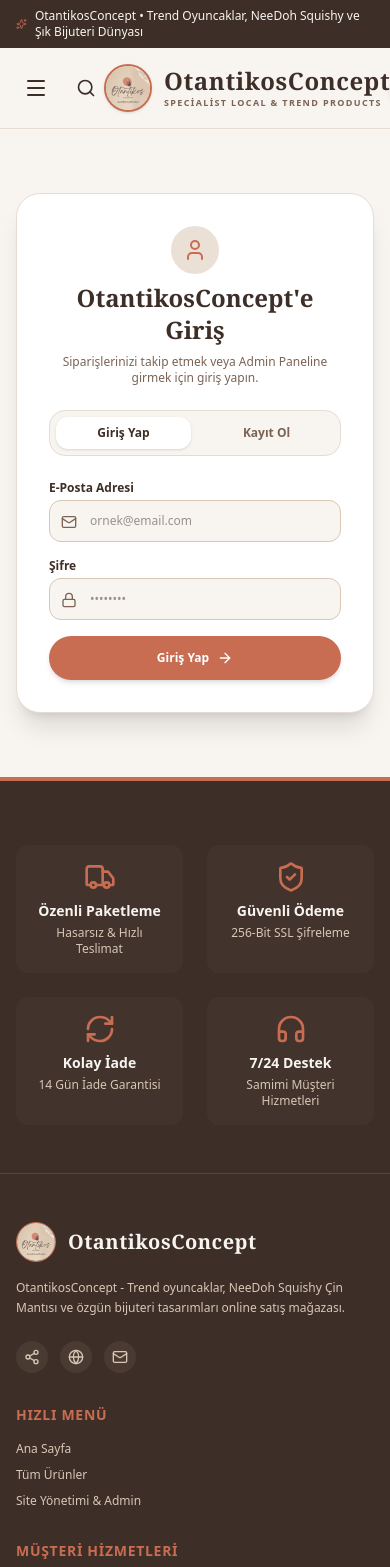
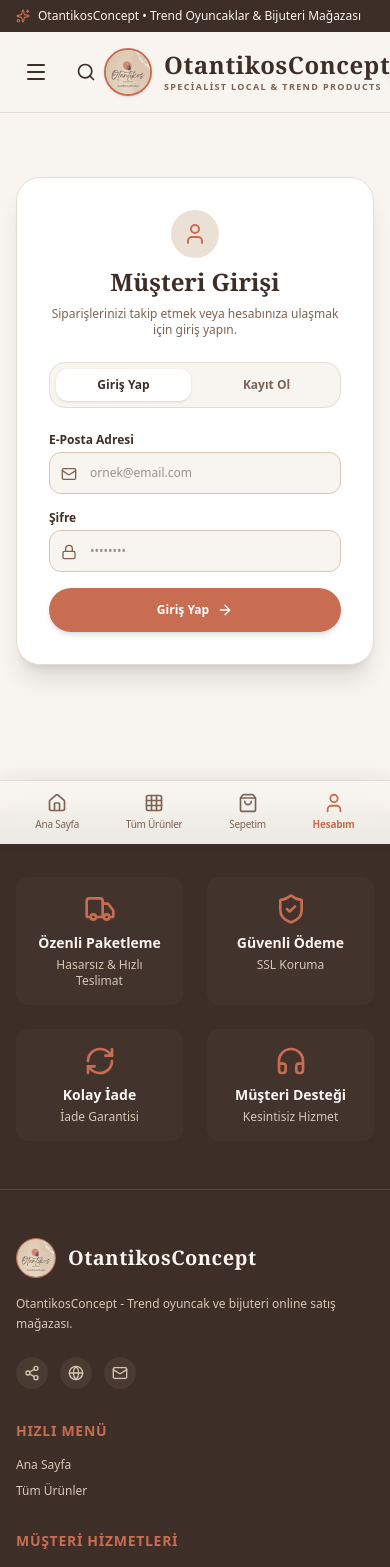
Before and after one commit to Iam-Hako/OtantikosConcept, a Next.js app: page /hesabim in a window 390 px wide. Shown: the top 1567 px of the page. Built offline with nearby package versions, Linux system fonts and the light colour scheme.

Commit message:
Fix AI scenario text remove public admin links and add mobile bottom nav bar

```diff
--- a/src/app/layout.tsx
+++ b/src/app/layout.tsx
@@ -16,6 +16,8 @@
   },
 };
 
+import MobileNav from "@/components/MobileNav";
+
 export default function RootLayout({
   children,
 }: Readonly<{
@@ -27,8 +29,9 @@
         <AuthProvider>
           <CartProvider>
             <Header />
-            <main className="flex-1">{children}</main>
+            <main className="flex-1 pb-20 md:pb-0">{children}</main>
             <Footer />
+            <MobileNav />
           </CartProvider>
         </AuthProvider>
       </body>
--- a/src/app/page.tsx
+++ b/src/app/page.tsx
@@ -130,7 +130,7 @@
             </Link>
           </div>
 
-          <div className="grid grid-cols-1 sm:grid-cols-2 lg:grid-cols-3 gap-6">
+          <div className="grid grid-cols-2 sm:grid-cols-2 lg:grid-cols-3 gap-3 sm:gap-6">
             {products.map((product) => (
               <ProductCard key={product.id} product={product} />
             ))}
--- a/src/components/Footer.tsx
+++ b/src/components/Footer.tsx
@@ -7,7 +7,7 @@
 import { useAuth } from "@/context/AuthContext";
 
 export default function Footer() {
-  const { siteTexts } = useAuth();
+  const { siteTexts, isAdmin } = useAuth();
 
   return (
     <footer className="bg-[#3E2E28] text-[#F8F5F0] pt-16 pb-12 border-t-4 border-[#C86D51]">
@@ -22,17 +22,17 @@
           <div className="flex flex-col items-center p-4 rounded-xl bg-[#4A3B32]/40">
             <ShieldCheck className="w-8 h-8 text-[#C86D51] mb-2" />
             <h4 className="text-sm font-semibold">{siteTexts?.footer?.trust2Title || "Güvenli Ödeme"}</h4>
-            <p className="text-xs text-[#D8C7B5] mt-1">{siteTexts?.footer?.trust2Desc || "256-Bit SSL Şifreleme"}</p>
+            <p className="text-xs text-[#D8C7B5] mt-1">{siteTexts?.footer?.trust2Desc || "SSL Koruma"}</p>
           </div>
           <div className="flex flex-col items-center p-4 rounded-xl bg-[#4A3B32]/40">
             <RefreshCw className="w-8 h-8 text-[#C86D51] mb-2" />
             <h4 className="text-sm font-semibold">{siteTexts?.footer?.trust3Title || "Kolay İade"}</h4>
-            <p className="text-xs text-[#D8C7B5] mt-1">{siteTexts?.footer?.trust3Desc || "14 Gün İade Garantisi"}</p>
+            <p className="text-xs text-[#D8C7B5] mt-1">{siteTexts?.footer?.trust3Desc || "İade Garantisi"}</p>
           </div>
           <div className="flex flex-col items-center p-4 rounded-xl bg-[#4A3B32]/40">
             <Headphones className="w-8 h-8 text-[#C86D51] mb-2" />
-            <h4 className="text-sm font-semibold">{siteTexts?.footer?.trust4Title || "7/24 Destek"}</h4>
-            <p className="text-xs text-[#D8C7B5] mt-1">{siteTexts?.footer?.trust4Desc || "Samimi Müşteri Hizmetleri"}</p>
+            <h4 className="text-sm font-semibold">{siteTexts?.footer?.trust4Title || "Müşteri Desteği"}</h4>
+            <p className="text-xs text-[#D8C7B5] mt-1">{siteTexts?.footer?.trust4Desc || "Kesintisiz Hizmet"}</p>
           </div>
         </div>
       </div>
@@ -49,7 +49,7 @@
             <span className="font-serif text-xl font-bold tracking-wide">OtantikosConcept</span>
           </div>
           <p className="text-xs text-[#D8C7B5] leading-relaxed">
-            {siteTexts?.footer?.brandDescription || "OtantikosConcept - Trend oyuncaklar, NeeDoh Squishy Çin Mantısı ve özgün bijuteri tasarımları."}
+            {siteTexts?.footer?.brandDescription || "OtantikosConcept - Trend oyuncak ve bijuteri online satış mağazası."}
           </p>
           <div className="flex items-center gap-3 pt-2">
             <a href="#" className="w-8 h-8 rounded-full bg-[#4A3B32] flex items-center justify-center text-[#D8C7B5] hover:text-[#C86D51] hover:bg-white transition" title="Paylaş">
@@ -72,7 +72,9 @@
           <ul className="space-y-2.5 text-xs text-[#D8C7B5]">
             <li><Link href="/" className="hover:text-white transition">{siteTexts?.header?.navHome || "Ana Sayfa"}</Link></li>
             <li><Link href="/urunler" className="hover:text-white transition">{siteTexts?.header?.navAllProducts || "Tüm Ürünler"}</Link></li>
-            <li><Link href="/admin" className="hover:text-white transition font-medium">{siteTexts?.header?.adminButton || "Yönetici Paneli"}</Link></li>
+            {isAdmin && (
+              <li><Link href="/admin" className="hover:text-white transition font-medium text-[#C86D51]">{siteTexts?.header?.adminButton || "Yönetici Paneli"}</Link></li>
+            )}
           </ul>
         </div>
 
@@ -112,9 +114,11 @@
 
       <div className="max-w-7xl mx-auto px-4 sm:px-6 lg:px-8 pt-8 border-t border-[#5A453C] flex flex-col md:flex-row justify-between items-center text-xs text-[#D8C7B5] gap-4">
         <p>{siteTexts?.footer?.copyrightText || `© ${new Date().getFullYear()} OtantikosConcept. Tüm hakları saklıdır.`}</p>
-        <div className="flex items-center gap-3 font-mono text-[10px] uppercase bg-[#4A3B32] px-3 py-1.5 rounded-md text-[#D8C7B5]">
-          <span>{siteTexts?.footer?.paymentMethodsBadge || "💳 Visa / Mastercard / Troy / Iyzico / Stripe Uyumlu"}</span>
-        </div>
+        {siteTexts?.footer?.paymentMethodsBadge ? (
+          <div className="flex items-center gap-3 font-mono text-[10px] uppercase bg-[#4A3B32] px-3 py-1.5 rounded-md text-[#D8C7B5]">
+            <span>{siteTexts.footer.paymentMethodsBadge}</span>
+          </div>
+        ) : null}
       </div>
     </footer>
   );
--- a/src/components/Header.tsx
+++ b/src/components/Header.tsx
@@ -41,16 +41,16 @@
       <div className="bg-[#3E2E28] text-[#F8F5F0] text-xs py-2 px-4">
         <div className="max-w-7xl mx-auto flex justify-between items-center">
           <div className="flex items-center gap-2">
-            <Sparkles className="w-3.5 h-3.5 text-[#C86D51] animate-pulse" />
+            <Sparkles className="w-3.5 h-3.5 text-[#C86D51]" />
             <span>{siteTexts?.header?.topbarText || settings.announcementText}</span>
           </div>
-          <div className="hidden md:flex items-center gap-6 text-[11px] text-[#D8C7B5]">
-            <span className="flex items-center gap-1"><Truck className="w-3 h-3" /> Hızlı & Özenli Teslimat</span>
-            <span className="flex items-center gap-1"><ShieldCheck className="w-3 h-3" /> %100 Orijinal Ürünler</span>
+          <div className="hidden md:flex items-center gap-4 text-xs text-[#D8C7B5]">
             {user ? (
               <span className="text-white font-medium">Hoş geldin, {user.name}</span>
             ) : (
-              <Link href="/hesabim" className="hover:text-white transition">Giriş Yap / Kayıt Ol</Link>
+              <Link href="/hesabim" className="hover:text-white transition font-medium">
+                Giriş Yap / Kayıt Ol
+              </Link>
             )}
           </div>
         </div>
--- /dev/null
+++ b/src/components/MobileNav.tsx
@@ -0,0 +1,84 @@
+"use client";
+
+import React from "react";
+import Link from "next/link";
+import { usePathname } from "next/navigation";
+import { Home, Grid, ShoppingBag, User, ShieldAlert } from "lucide-react";
+import { useCart } from "@/context/CartContext";
+import { useAuth } from "@/context/AuthContext";
+
+export default function MobileNav() {
+  const pathname = usePathname();
+  const { totalItems } = useCart();
+  const { user, isAdmin, siteTexts } = useAuth();
+
+  // Admin paneli rotalarında mobil navigasyon gösterilmesin
+  if (pathname?.startsWith("/admin")) {
+    return null;
+  }
+
+  const navItems = [
+    {
+      label: siteTexts?.header?.navHome || "Ana Sayfa",
+      href: "/",
+      icon: Home,
+      exact: true,
+    },
+    {
+      label: siteTexts?.header?.navAllProducts || "Ürünler",
+      href: "/urunler",
+      icon: Grid,
+      exact: false,
+    },
+    {
+      label: siteTexts?.header?.cartLabel || "Sepetim",
+      href: "/sepet",
+      icon: ShoppingBag,
+      exact: false,
+      badge: totalItems > 0 ? totalItems : null,
+    },
+    {
+      label: isAdmin ? "Admin" : user ? user.name : (siteTexts?.header?.accountLabel || "Hesabım"),
+      href: isAdmin ? "/admin" : "/hesabim",
+      icon: isAdmin ? ShieldAlert : User,
+      exact: false,
+    },
+  ];
+
+  return (
+    <nav className="fixed bottom-0 left-0 right-0 z-40 bg-[#F8F5F0]/95 backdrop-blur-md border-t border-[#E6DCD3] md:hidden shadow-[0_-4px_16px_rgba(62,46,40,0.08)] py-2 px-3">
+      <div className="flex items-center justify-around max-w-md mx-auto">
+        {navItems.map((item) => {
+          const isActive = item.exact
+            ? pathname === item.href
+            : pathname?.startsWith(item.href);
+          const Icon = item.icon;
+
+          return (
+            <Link
+              key={item.href}
+              href={item.href}
+              className={`relative flex flex-col items-center justify-center py-1 px-3 rounded-xl transition-all duration-200 ${
+                isActive
+                  ? "text-[#C86D51] font-bold"
+                  : "text-[#7C6354] hover:text-[#3E2E28]"
+              }`}
+            >
+              <div className="relative">
+                <Icon className={`w-5 h-5 ${isActive ? "scale-110" : ""}`} />
+                {item.badge !== null && item.badge !== undefined && (
+                  <span className="absolute -top-1.5 -right-2.5 bg-[#C86D51] text-white text-[10px] font-bold w-4 h-4 rounded-full flex items-center justify-center border border-white animate-pulse">
+                    {item.badge}
+                  </span>
+                )}
+              </div>
+              <span className="text-[10px] mt-1 tracking-tight truncate max-w-[64px]">
+                {item.label}
+              </span>
+            </Link>
+          );
+        })}
+      </div>
+    </nav>
+  );
+}
--- a/src/data/siteTexts.ts
+++ b/src/data/siteTexts.ts
@@ -178,30 +178,30 @@
 
 export const DEFAULT_SITE_TEXTS: SiteTexts = {
   header: {
-    topbarText: "OtantikosConcept • Trend Oyuncaklar, NeeDoh Squishy ve Şık Bijuteri Dünyası",
-    topbarShipping: "Hızlı & Özenli Teslimat",
-    topbarOriginal: "%100 Orijinal Ürünler",
+    topbarText: "OtantikosConcept • Trend Oyuncaklar & Bijuteri Mağazası",
+    topbarShipping: "",
+    topbarOriginal: "",
     topbarWelcome: "Hoş geldin",
     topbarLogin: "Giriş Yap / Kayıt Ol",
-    searchPlaceholder: "Ürün, squishy veya bijuteri ara...",
+    searchPlaceholder: "Ürün veya bijuteri ara...",
     navHome: "Ana Sayfa",
     navAllProducts: "Tüm Ürünler",
     navSquishy: "Trend Oyuncak & Squishy",
     navJewelry: "Bijuteri & Takı",
-    adminButton: "Site Yönetimi & Admin",
+    adminButton: "Yönetici Paneli",
     accountLabel: "Hesabım",
     cartLabel: "Sepetim",
   },
   hero: {
-    badge: "✨ Bijuteri & Trend Squishy Dünyası",
+    badge: "Bijuteri & Trend Oyuncak Mağazası",
     title: "Trend Oyuncaklar & Özgün",
     highlightTitle: "Bijuteri Koleksiyonu",
-    description: "NeeDoh Squishy Çin Mantısı, stres oyuncakları, trend hediyelikler ve göz alıcı bijuteri takı tasarımları tek adreste!",
+    description: "NeeDoh Squishy Çin Mantısı, stres oyuncakları ve göz alıcı bijuteri takı tasarımları OtantikosConcept'te!",
     buttonText: "Koleksiyonu Keşfet",
     adminButtonText: "Tüm Metinleri Düzenle & Ürün Ekle",
     cardBadgeTitle: "OtantikosConcept",
-    cardBadgeSub: "Specialist Local & Trend Products",
-    cardBadgeDesc: "NeeDoh Squishy Çin Mantısı, stres oyuncakları ve trend bijuteri takı tasarımları.",
+    cardBadgeSub: "Trend Products & Jewelry",
+    cardBadgeDesc: "NeeDoh Squishy Çin Mantısı ve özgün bijuteri takı tasarımları.",
   },
   categoriesSection: {
     badge: "Popüler Kategoriler",
@@ -214,8 +214,8 @@
     title: "Yeni Ürünler",
     seeAllLink: "Tümünü Gör",
     subtitle: "En çok tercih edilen trend oyuncaklar ve bijuteri tasarımları",
-    emptyCatalogTitle: "Henüz Ürün Eklenmedi",
-    emptyCatalogDesc: "Mağazanız şu an satışa hazır! Yönetici panelinden ilk ürünlerinizi ekleyebilirsiniz.",
+    emptyCatalogTitle: "Yakında Yeni Ürünlerimizle Buradayız!",
+    emptyCatalogDesc: "Koleksiyonumuz hazırlanıyor, çok yakında harika ürünlerimizle hizmetinizde olacağız.",
     emptyCatalogAdminAction: "+ Yönetici Panelinden Ürün Ekle",
   },
   productCard: {
@@ -248,9 +248,9 @@
     variantLabel: "Varyant Seçimi:",
     addToCartButton: "Sepete Ekle",
     buyNowButton: "Hemen Satın Al",
-    badgeFastShipping: "Özenli & Hızlı Kargo",
-    badgeOriginal: "%100 Orijinal Ürün Garantisi",
-    badgeEasyReturn: "14 Gün İade Garantisi",
+    badgeFastShipping: "Özenli Kargo",
+    badgeOriginal: "Orijinal Ürün",
+    badgeEasyReturn: "Kolay İade",
     descriptionTab: "Ürün Açıklaması",
     detailsTab: "Teknik Detaylar & Özellikler",
     relatedProductsTitle: "İlginizi Çekebilecek Diğer Ürünler",
@@ -261,23 +261,23 @@
     emptyCartDesc: "Henüz sepetinize ürün eklemediniz. Ürünler sayfamızdan alışverişe başlayabilirsiniz.",
     startShoppingButton: "Alışverişe Başla",
     couponTitle: "İndirim Kuponu",
-    couponPlaceholder: "Kupon Kodunuz (Örn: OTANTIK10)",
+    couponPlaceholder: "Kupon Kodunuz",
     couponApplyButton: "Uygula",
-    couponSuccessText: "Kupon Kodu Uygulandı (%10 İndirim)",
+    couponSuccessText: "Kupon Kodu Uygulandı",
     summaryTitle: "Sipariş Özeti",
     subtotal: "Ürün Toplamı",
     shipping: "Kargo Ücreti",
     couponDiscount: "Kupon İndirimi",
-    total: "Ödenecek Toplam Tutarlar",
+    total: "Ödenecek Toplam Tutar",
     checkoutButton: "Ödeme Yapmaya Geç",
-    secureShoppingBadge: "Güvenli Alışveriş & 256-bit SSL Şifreleme Koruması",
+    secureShoppingBadge: "Güvenli Alışveriş Koruması",
   },
   checkoutPage: {
     title: "Ödeme ve Teslimat",
     subtitle: "Lütfen teslimat bilgilerinizi ve ödeme yönteminizi seçin",
     step1Title: "1. Teslimat & Adres Bilgileri",
     fullNameLabel: "Ad Soyad",
-    fullNamePlaceholder: "Örn: Ayşe Yılmaz",
+    fullNamePlaceholder: "Adınız ve soyadınız",
     phoneLabel: "Telefon Numarası",
     phonePlaceholder: "05XX XXX XX XX",
     emailLabel: "E-Posta Adresi",
@@ -289,9 +289,9 @@
     orderNoteLabel: "Sipariş Notu (Opsiyonel)",
     orderNotePlaceholder: "Kargo kuryesi için ek notunuz varsa buraya yazabilirsiniz...",
     step2Title: "2. Ödeme Yöntemi",
-    cardOptionTitle: "Kredi / Banka Kartı (3D Secure)",
-    cardOptionDesc: "Iyzico & SSL korumalı güvenli kartla ödeme yapın.",
-    codOptionTitle: "Kapıda Ödeme (Nakit veya POS)",
+    cardOptionTitle: "Kredi / Banka Kartı",
+    cardOptionDesc: "Güvenli kartla ödeme yapın.",
+    codOptionTitle: "Kapıda Ödeme",
     codOptionDesc: "Siparişinizi teslim alırken kapıda ödeyin.",
     cardHolderLabel: "Kart Üzerindeki İsim",
     cardNumberLabel: "Kart Numarası",
@@ -303,42 +303,42 @@
     backToHomeButton: "Ana Sayfaya Dön",
   },
   accountPage: {
-    loginTitle: "OtantikosConcept'e Giriş",
-    loginSub: "Siparişlerinizi takip etmek veya Admin Paneline girmek için giriş yapın.",
+    loginTitle: "Müşteri Girişi",
+    loginSub: "Siparişlerinizi takip etmek veya hesabınıza ulaşmak için giriş yapın.",
     registerTitle: "Yeni Hesap Oluştur",
-    registerSub: "Trend oyuncak, squishy ve bijuteri fırsatlarından yararlanmak için kaydolun.",
+    registerSub: "Trend oyuncak ve bijuteri fırsatlarından yararlanmak için kaydolun.",
     loginTab: "Giriş Yap",
     registerTab: "Kayıt Ol",
     fullNameLabel: "Ad Soyad",
-    fullNamePlaceholder: "Örn: Ayşe Yılmaz",
+    fullNamePlaceholder: "Adınız ve soyadınız",
     emailLabel: "E-Posta Adresi",
     emailPlaceholder: "ornek@email.com",
     passwordLabel: "Şifre",
     passwordPlaceholder: "••••••••",
     loginSubmitButton: "Giriş Yap",
     registerSubmitButton: "Kayıt Ol & Hesabı Oluştur",
-    adminBadge: "Yönetici / Admin",
+    adminBadge: "Yönetici",
     customerBadge: "Müşteri",
-    goToAdminButton: "Admin Paneline Git",
+    goToAdminButton: "Yönetici Paneli",
     logoutButton: "Çıkış Yap",
     orderHistoryTitle: "Geçmiş Siparişleriniz",
     noOrdersMessage: "Henüz verilmiş bir siparişiniz bulunmamaktadır.",
     startShoppingLink: "Alışverişe Başla &rarr;",
   },
   brandStory: {
-    title: "OtantikosConcept Hikayesi",
-    content: "OtantikosConcept olarak hem eğlenceli hem estetik ürünleri sizlerle buluşturuyoruz. Trend olan NeeDoh Squishy Çin Mantısı stres oyuncaklarından, zarafetinizi tamamlayacak özel bijuteri takı tasarımlarına kadar geniş ürün yelpazemizle hizmet veriyoruz.",
+    title: "OtantikosConcept",
+    content: "OtantikosConcept olarak hem eğlenceli hem estetik ürünleri sizlerle buluşturuyoruz. Trend olan NeeDoh Squishy Çin Mantısı ve şık bijuteri tasarımlarımızı keşfedin.",
   },
   footer: {
     trust1Title: "Özenli Paketleme",
     trust1Desc: "Hasarsız & Hızlı Teslimat",
     trust2Title: "Güvenli Ödeme",
-    trust2Desc: "256-Bit SSL Şifreleme",
+    trust2Desc: "SSL Koruma",
     trust3Title: "Kolay İade",
-    trust3Desc: "14 Gün İade Garantisi",
-    trust4Title: "7/24 Destek",
-    trust4Desc: "Samimi Müşteri Hizmetleri",
-    brandDescription: "OtantikosConcept - Trend oyuncaklar, NeeDoh Squishy Çin Mantısı ve özgün bijuteri tasarımları online satış mağazası.",
+    trust3Desc: "İade Garantisi",
+    trust4Title: "Müşteri Desteği",
+    trust4Desc: "Kesintisiz Hizmet",
+    brandDescription: "OtantikosConcept - Trend oyuncak ve bijuteri online satış mağazası.",
     quickLinksTitle: "Hızlı Menü",
     categoriesTitle: "Kategoriler",
     customerServiceTitle: "Müşteri Hizmetleri",
@@ -349,7 +349,7 @@
     newsletterDesc: "Yeni ürünlerimiz ve haberler için bültenimize katılın.",
     newsletterPlaceholder: "E-posta adresiniz...",
     newsletterButton: "Abone Ol",
-    paymentMethodsBadge: "💳 Visa / Mastercard / Troy / Iyzico / Stripe Uyumlu",
+    paymentMethodsBadge: "",
     copyrightText: "© 2026 OtantikosConcept. Tüm hakları saklıdır.",
   },
 };
```
Also changed, not shown: src/app/urunler/page.tsx (+12 -12 lines), src/components/ProductCard.tsx (+16 -14 lines).
